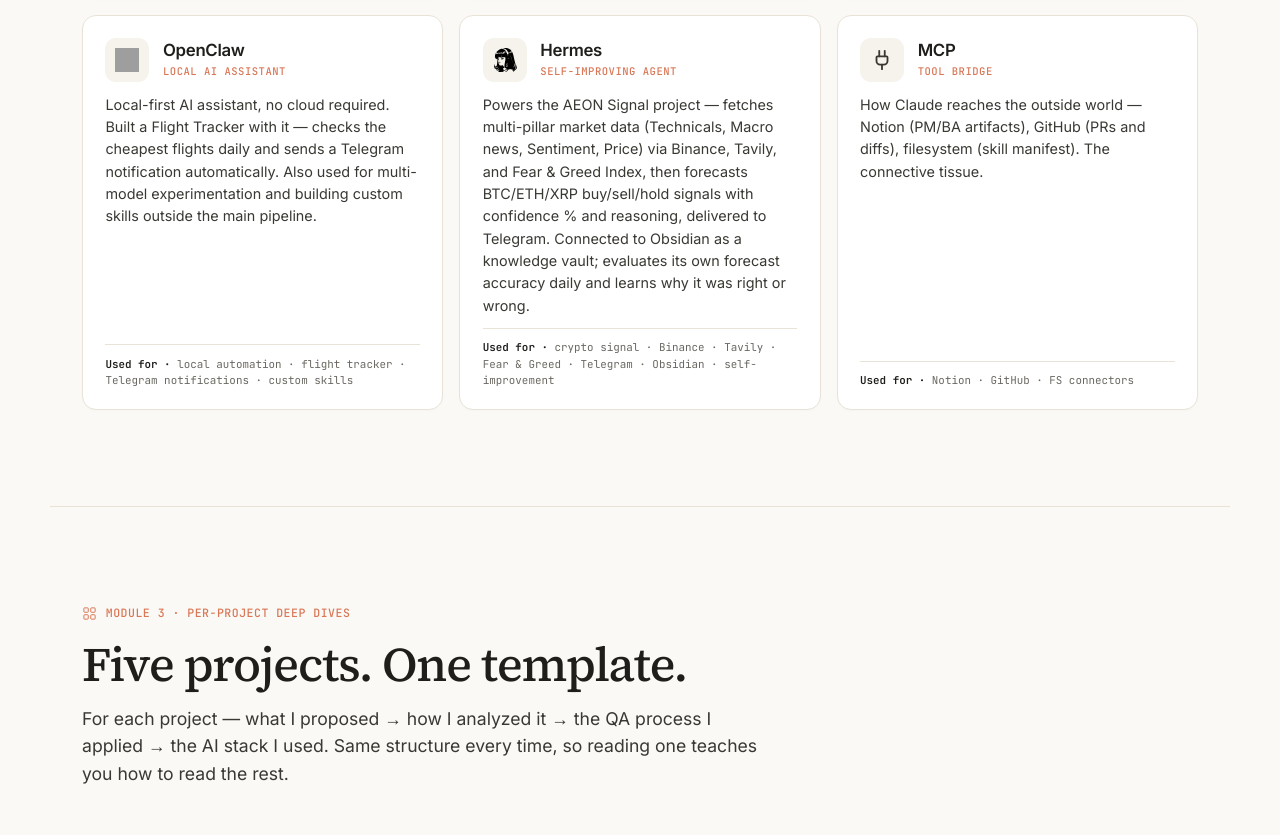
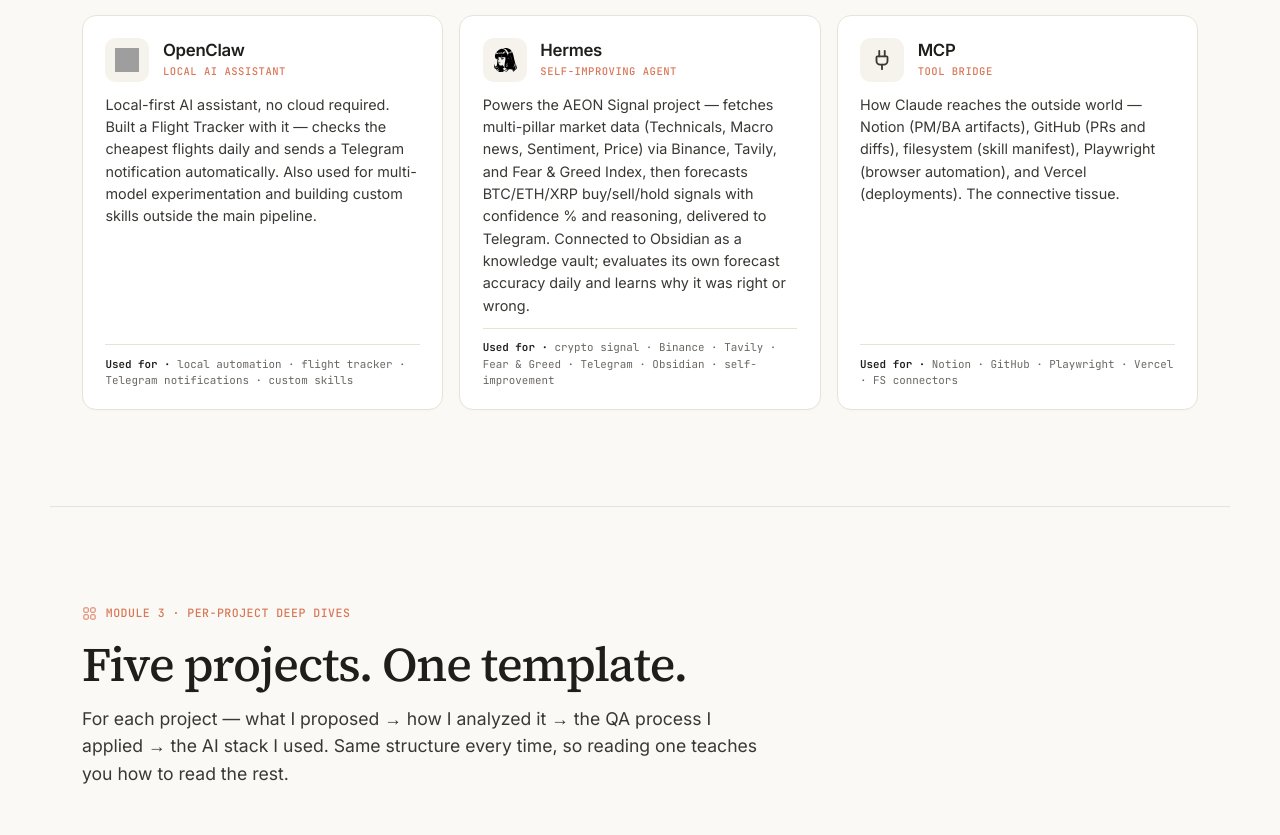
Before and after one commit to aoaaae-sunattha/Portfolio, a Next.js app: page / in a window 1280 px wide. Shown: the part 2840-3675 px from the top of the page. Built offline with nearby package versions, Linux system fonts and the light colour scheme; grey boxes are pictures that could not be loaded.

Commit message:
fix: add Playwright and Vercel to MCP card

```diff
--- a/components/Toolbox.tsx
+++ b/components/Toolbox.tsx
@@ -44,8 +44,8 @@
   },
   {
     phase: 'Steps 02–05', icon: <Plug size={22} />, name: 'MCP', role: 'Tool Bridge',
-    desc: 'How Claude reaches the outside world — Notion (PM/BA artifacts), GitHub (PRs and diffs), filesystem (skill manifest). The connective tissue.',
-    uses: 'Notion · GitHub · FS connectors',
+    desc: 'How Claude reaches the outside world — Notion (PM/BA artifacts), GitHub (PRs and diffs), filesystem (skill manifest), Playwright (browser automation), and Vercel (deployments). The connective tissue.',
+    uses: 'Notion · GitHub · Playwright · Vercel · FS connectors',
   },
 ]
 
```
